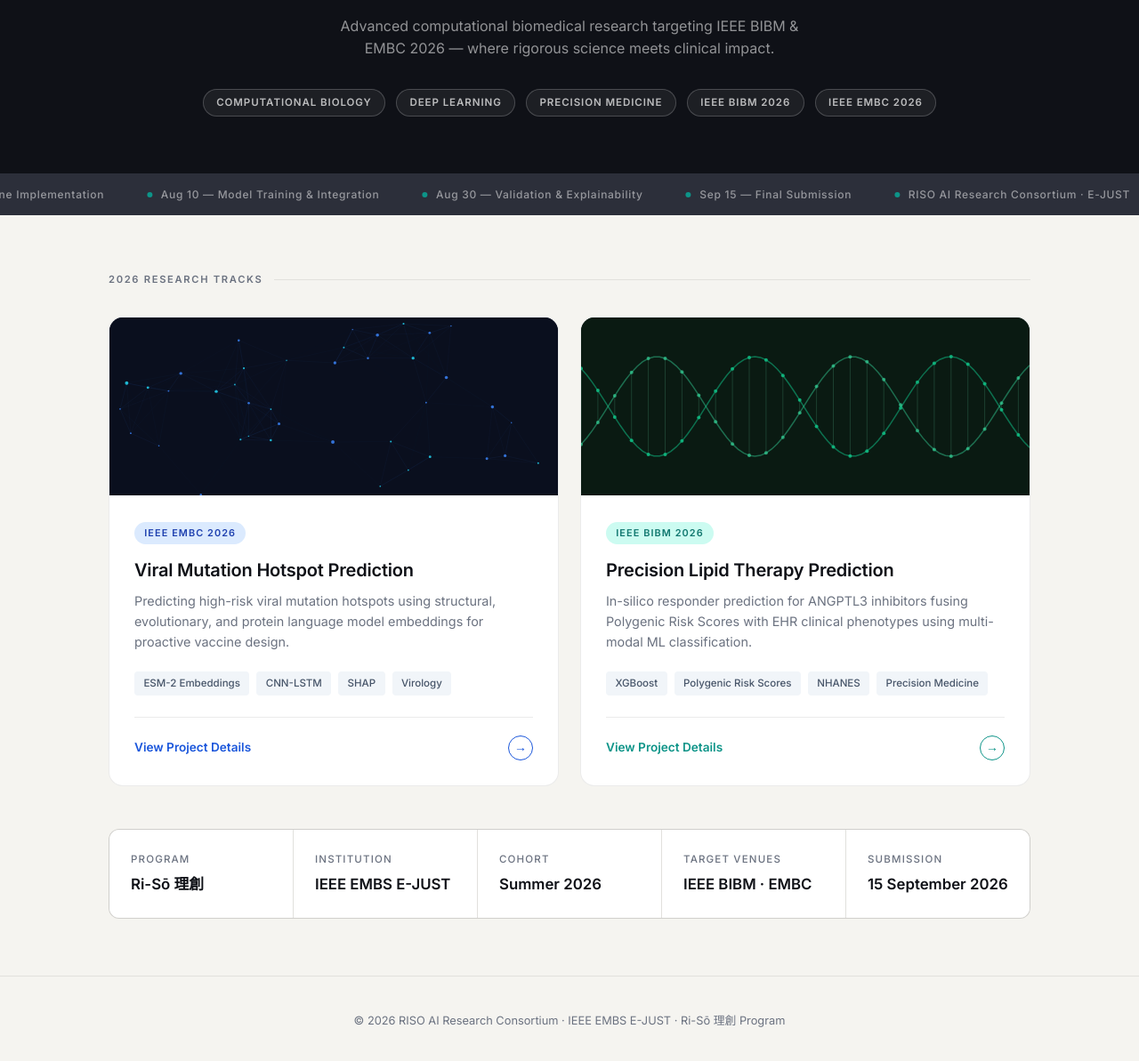
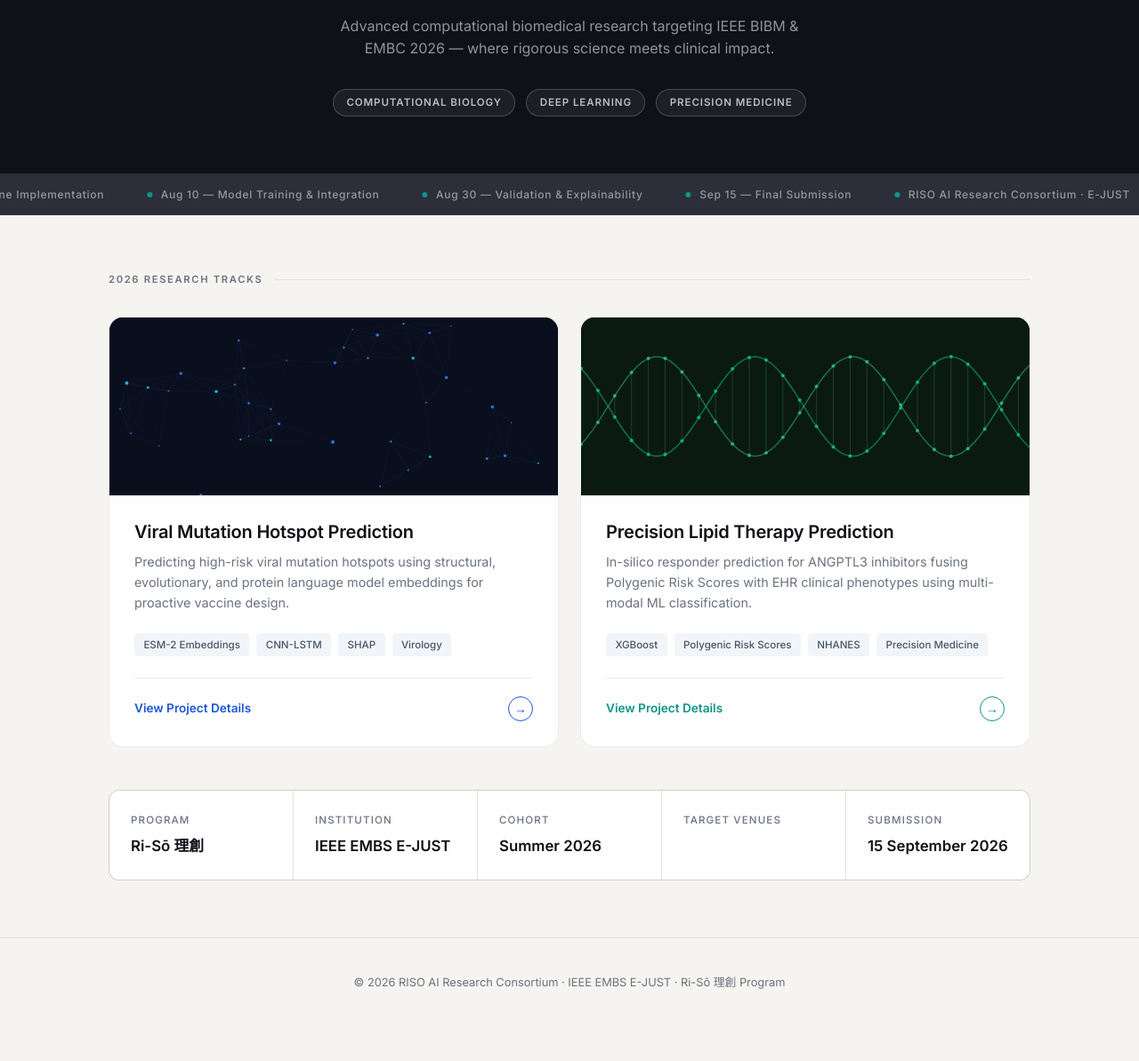
Before and after one commit to IEEE-EMBS-E-JUST-SBC/Ri-S--Bioinformatics, a plain HTML site: page index.html in a window 1280 px wide. Shown: the part 301-1494 px from the top of the page at 89% size. After the commit the page ends 1456 px from the top, so only its background shows below. Drawn offline with Linux system fonts and the light colour scheme.

Commit message:
Update index.html

```diff
--- a/index.html
+++ b/index.html
@@ -199,8 +199,8 @@ footer{
     <span class="badge">Computational Biology</span>
     <span class="badge">Deep Learning</span>
     <span class="badge">Precision Medicine</span>
-    <span class="badge">IEEE BIBM 2026</span>
-    <span class="badge">IEEE EMBC 2026</span>
+    <!-- <span class="badge">IEEE BIBM 2026</span>
+    <span class="badge">IEEE EMBC 2026</span> -->
   </div>
 </div>
 
@@ -233,7 +233,7 @@ footer{
         <canvas id="viralCanvas"></canvas>
       </div>
       <div class="card-body">
-        <div class="venue-pill venue-blue">IEEE EMBC 2026</div>
+        <!-- <div class="venue-pill venue-blue">IEEE EMBC 2026</div> -->
         <div class="card-title">Viral Mutation Hotspot Prediction</div>
         <div class="card-desc">Predicting high-risk viral mutation hotspots using structural, evolutionary, and protein language model embeddings for proactive vaccine design.</div>
         <div class="tags">
@@ -255,7 +255,7 @@ footer{
         <canvas id="lipidCanvas"></canvas>
       </div>
       <div class="card-body">
-        <div class="venue-pill venue-teal">IEEE BIBM 2026</div>
+        <!-- <div class="venue-pill venue-teal">IEEE BIBM 2026</div> -->
         <div class="card-title">Precision Lipid Therapy Prediction</div>
         <div class="card-desc">In-silico responder prediction for ANGPTL3 inhibitors fusing Polygenic Risk Scores with EHR clinical phenotypes using multi-modal ML classification.</div>
         <div class="tags">
@@ -289,7 +289,7 @@ footer{
     </div>
     <div class="meta-cell">
       <div class="meta-label">Target Venues</div>
-      <div class="meta-value">IEEE BIBM · EMBC</div>
+      <!-- <div class="meta-value">IEEE BIBM · EMBC</div> -->
     </div>
     <div class="meta-cell">
       <div class="meta-label">Submission</div>
```
